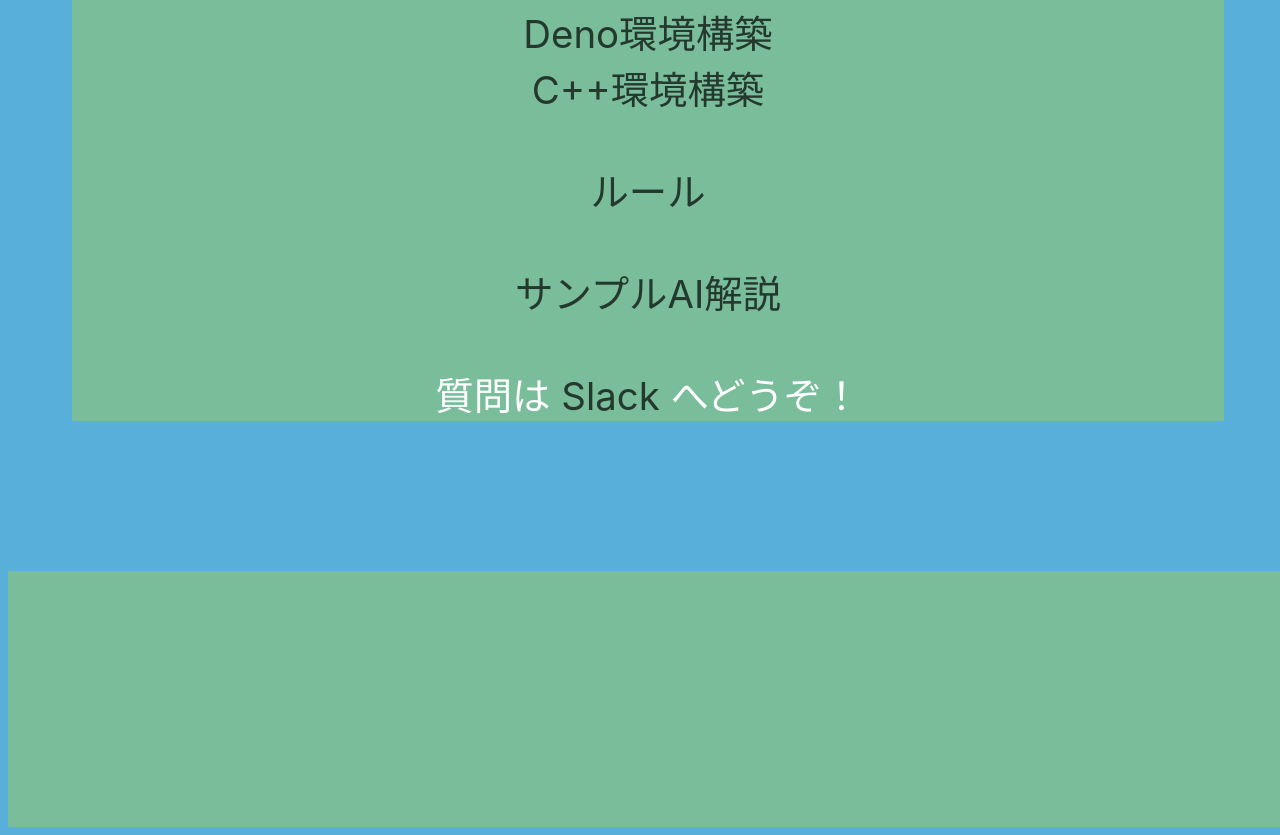
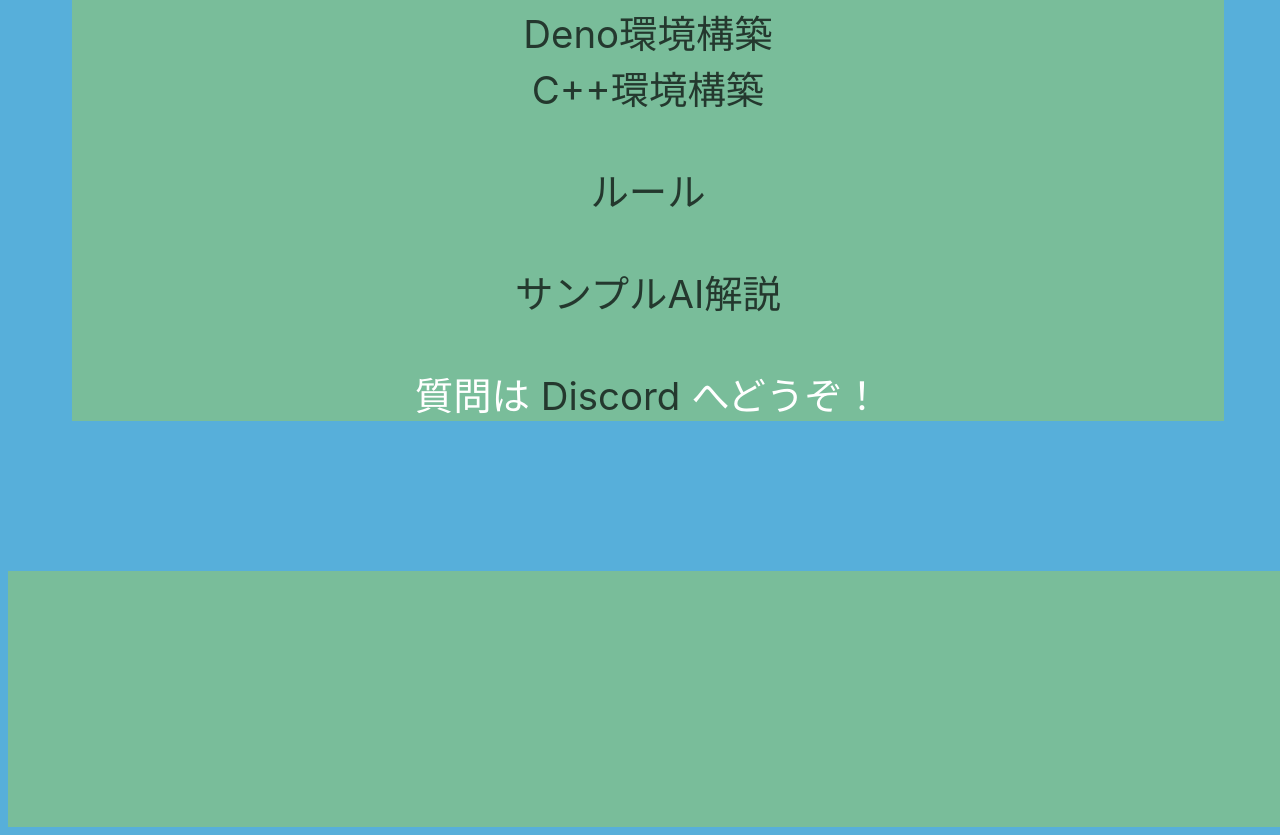
Before and after one commit to kakomimasu/kakomimasu_viewer, a plain HTML site: page index.html in a window 1280 px wide. Shown: the part 5833-6668 px from the top of the page. Drawn offline with nearby package versions, Linux system fonts and the light colour scheme.

Commit message:
Update index.html

```diff
--- a/index.html
+++ b/index.html
@@ -204,8 +204,8 @@
               	<br>
                 質問は
                   <a rel ="noopener noreferrer"
-                  src = "https://join.slack.com/t/code-for-kosen/shared_invite/zt-e7mwuxxc-2FYIsJJ4THVNOKxg1PfZsQ">
-                    Slack
+                  src="https://discord.gg/283ZvKPcUD">
+                    Discord
                   </a>
                   へどうぞ！
               </p>
```
